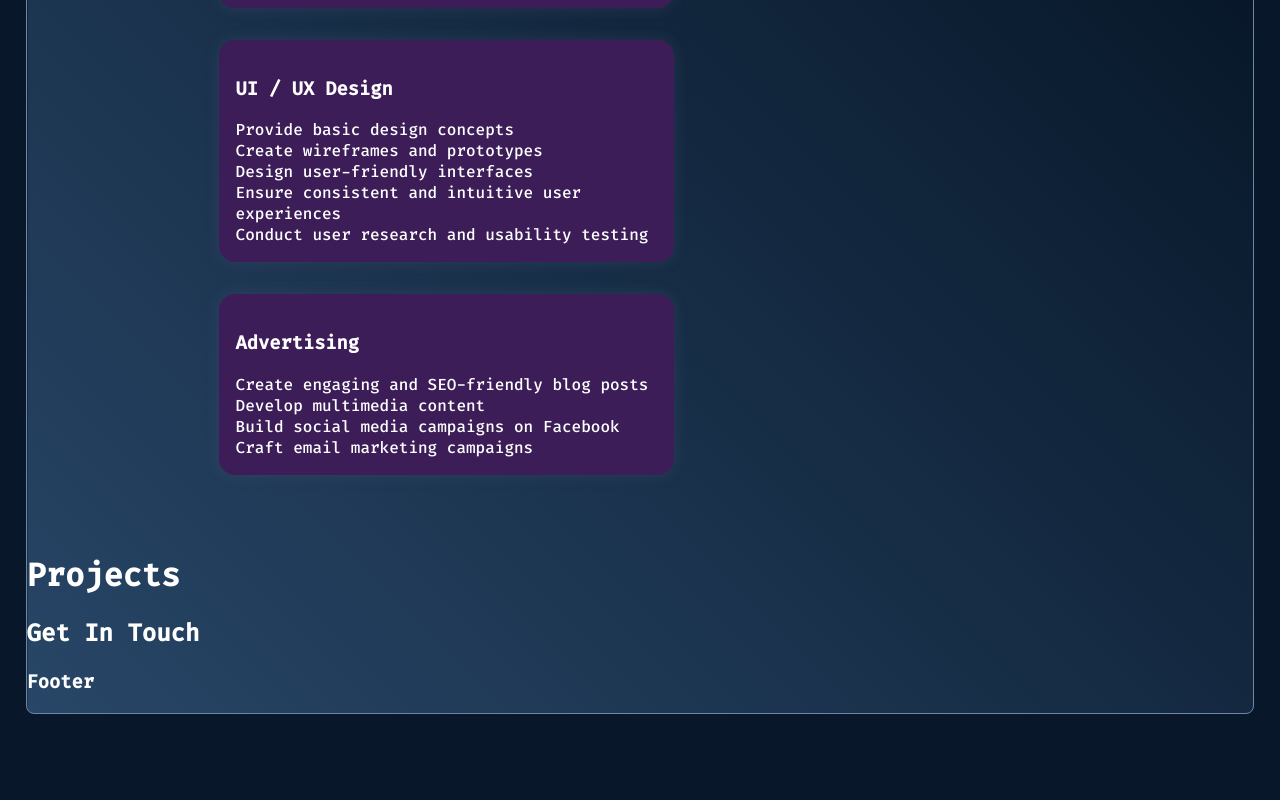
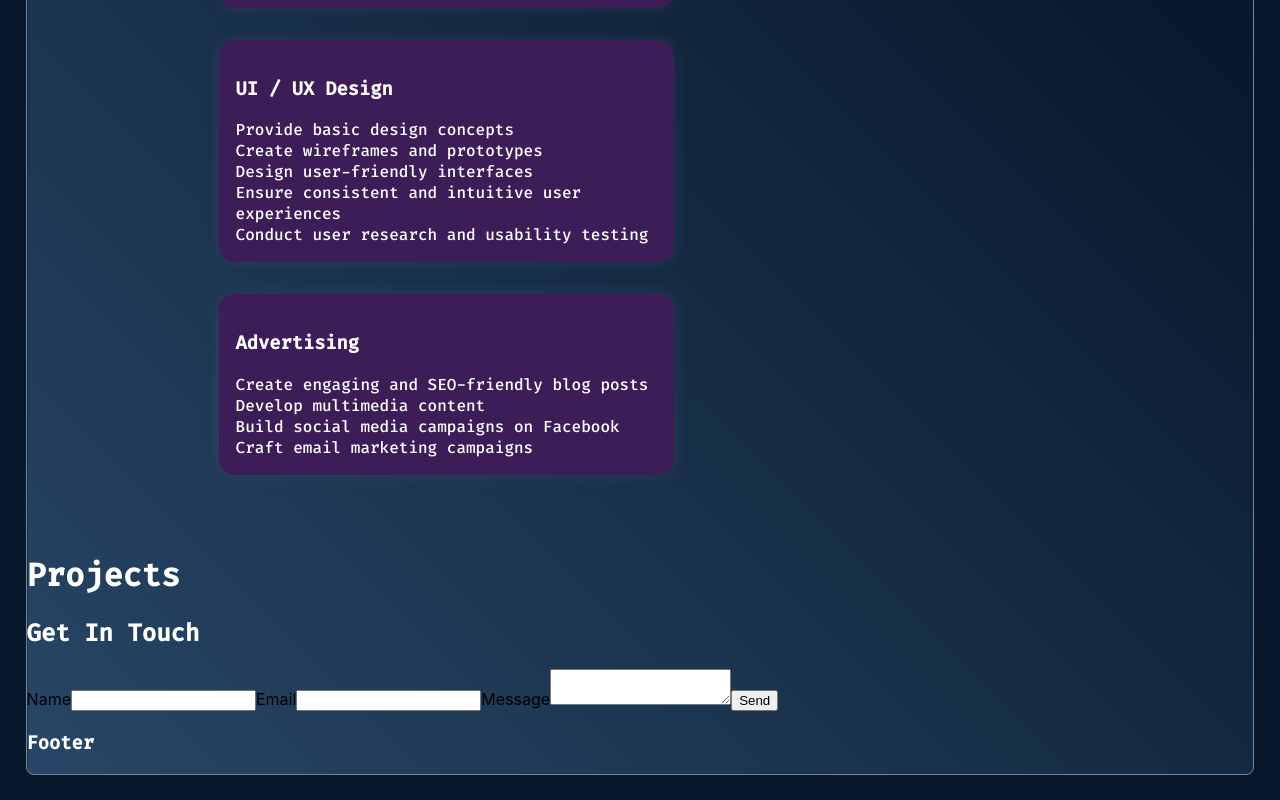
Before and after one commit to fomaxxie/portfolio-react, a React (Create React App) app: page / in a window 1280 px wide. Shown: the part 1951-2751 px from the top of the page. Before the commit the page ends 2690 px from the top, so only its background shows below. Built offline with nearby package versions, Linux system fonts and the light colour scheme.

Commit message:
adding contact form

```diff
--- a/package.json
+++ b/package.json
@@ -3,6 +3,7 @@
   "version": "0.1.0",
   "private": true,
   "dependencies": {
+    "@emailjs/browser": "^3.11.0",
     "@testing-library/jest-dom": "^5.17.0",
     "@testing-library/react": "^13.4.0",
     "@testing-library/user-event": "^13.5.0",
--- a/src/components/contact/contact.js
+++ b/src/components/contact/contact.js
@@ -1,13 +1,35 @@
-import React from "react";
+import React, { useRef } from 'react';
 import "./contact.css";
+import emailjs from '@emailjs/browser';
 
-const Contact = () => {
+export const Contact = () => {
+  const form = useRef();
+
+  const sendEmail = (e) => {
+    e.preventDefault();
+
+    emailjs.sendForm('service_b4z8xon', 'template_s9vkip6', form.current, 'iQkZfO9pZG0s4ehA5')
+      .then((result) => {
+          console.log(result.text);
+      }, (error) => {
+          console.log(error.text);
+      });
+  };
 
   return (
     <section id="contact">
       <h2>Get In Touch</h2>
+      <form ref={form} onSubmit={sendEmail}>
+        <label>Name</label>
+        <input type="text" name="user_name" />
+        <label>Email</label>
+        <input type="email" name="user_email" />
+        <label>Message</label>
+        <textarea name="message" />
+        <input type="submit" value="Send" />
+      </form>
     </section>
-  )
-}
+  );
+};
 
 export default Contact
```
Also changed, not shown: 1 other file (tests, documents, lock files or other folders).
